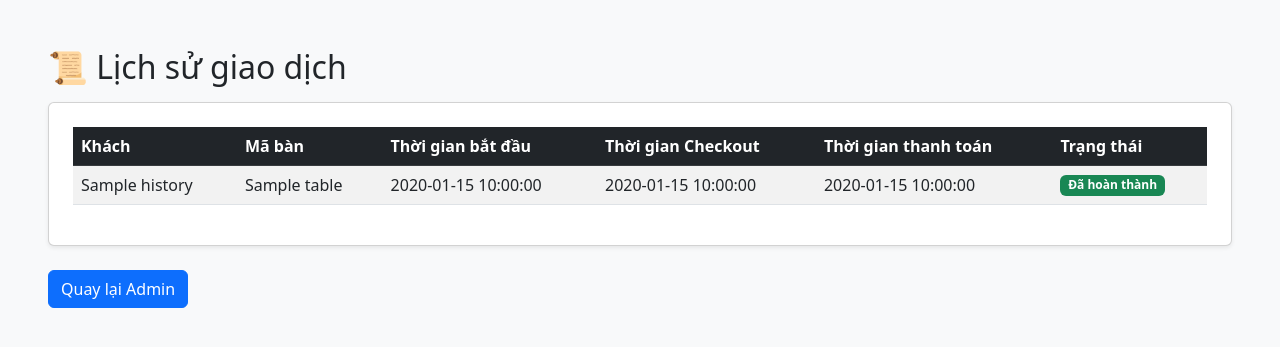
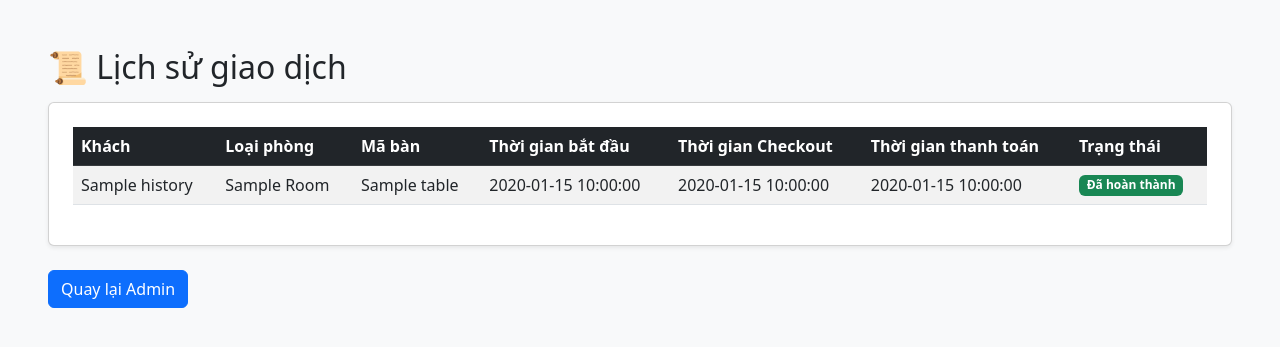
Before and after one commit to tanphatng2007-blip/desknow-booking, a Flask app: template templates/history.html in a window 1280 px wide. Shown: the top 347 px of the page. Run offline with Flask 3, Linux system fonts and the light colour scheme; the template is opened without the code that fills it: most values are stand-ins (such as "Sample title", 1, 10 or a date in 2020).

Commit message:
Update history.html

```diff
--- a/templates/history.html
+++ b/templates/history.html
@@ -6,6 +6,7 @@
             <thead class="table-dark">
                 <tr>
                     <th>Khách</th>
+                    <th>Loại phòng</th>
                     <th>Mã bàn</th>
                     <th>Thời gian bắt đầu</th>
                     <th>Thời gian Checkout</th>
@@ -17,6 +18,7 @@
                 {% for b in history %}
                 <tr>
                     <td>{{ b.name }}</td>
+                    <td>{{ b.room_type|capitalize }} Room</td>
                     <td>{{ b.table if b.room_type != 'public' else '-' }}</td>
                     <td>{{ b.confirmed_at }}</td>
                     <td>{{ b.checkout_at }}</td>
```
